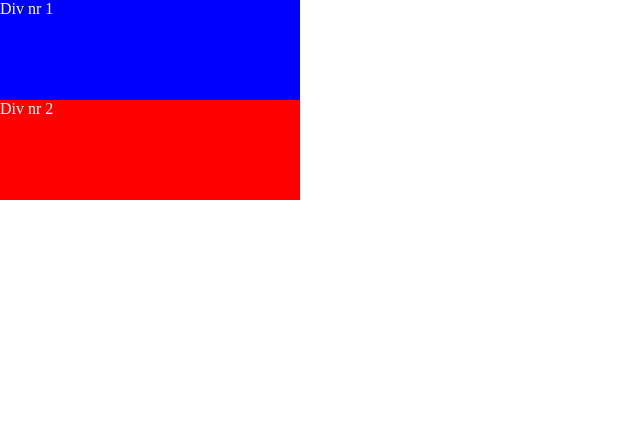
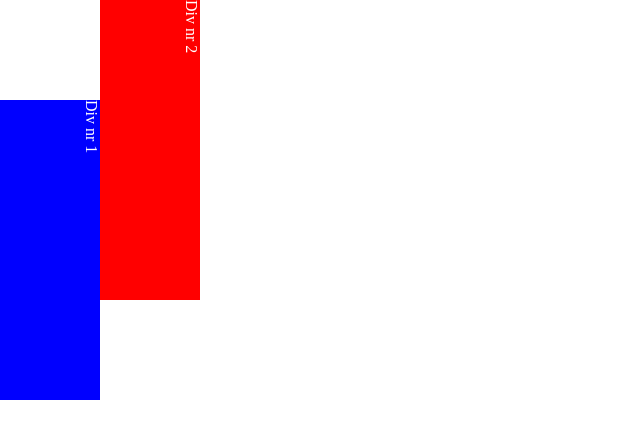
Before and after one commit to infoshareacademy/jfdzr13-project-javascript, a plain HTML site: page ANIMACJE/exercise3.html in a window 1280 px wide. Shown: the whole page, without its empty margins (0-640 px from the left). Drawn offline with Linux system fonts and the light colour scheme.

Commit message:
added exercise3.html

```diff
--- a/ANIMACJE/exercise3.html
+++ b/ANIMACJE/exercise3.html
@@ -14,6 +14,8 @@
         width: 300px;
         height: 100px;
         color: white;
+        transform-origin: bottom left;
+        transform: rotate(90deg);
       }
 
       .div-2 {
@@ -21,6 +23,7 @@
         width: 300px;
         height: 100px;
         color: white;
+        transform: rotate(90deg);
       }
     </style>
   </head>
```
